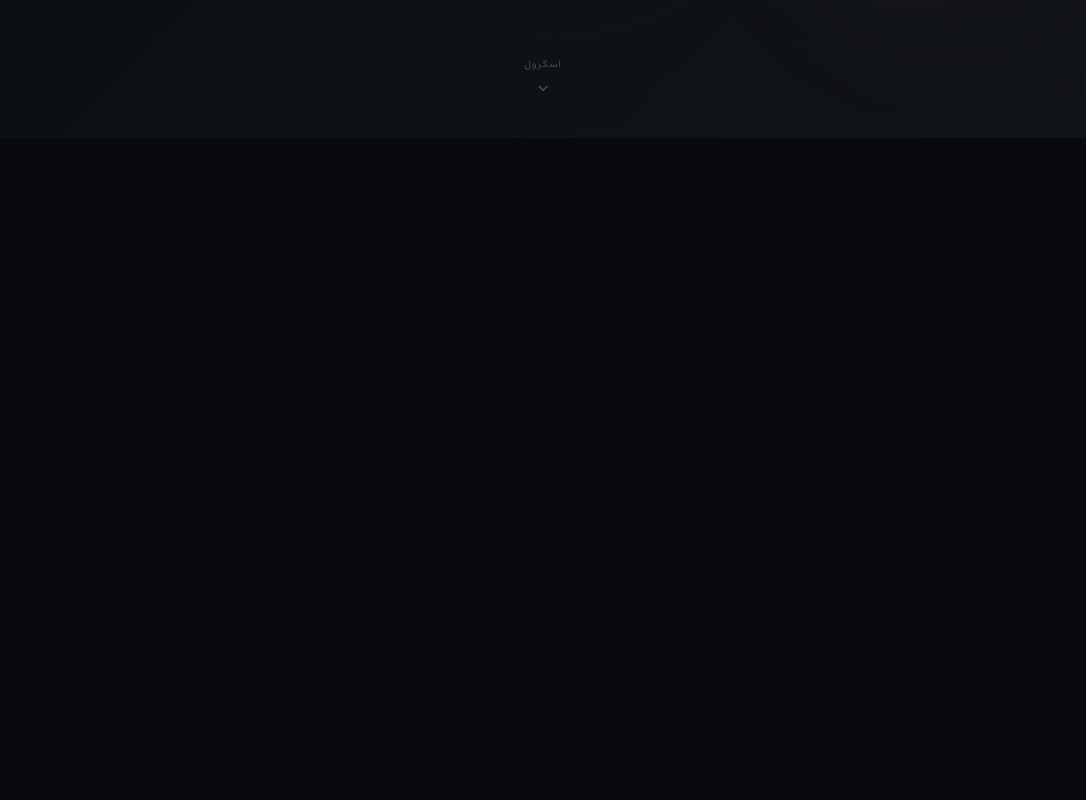
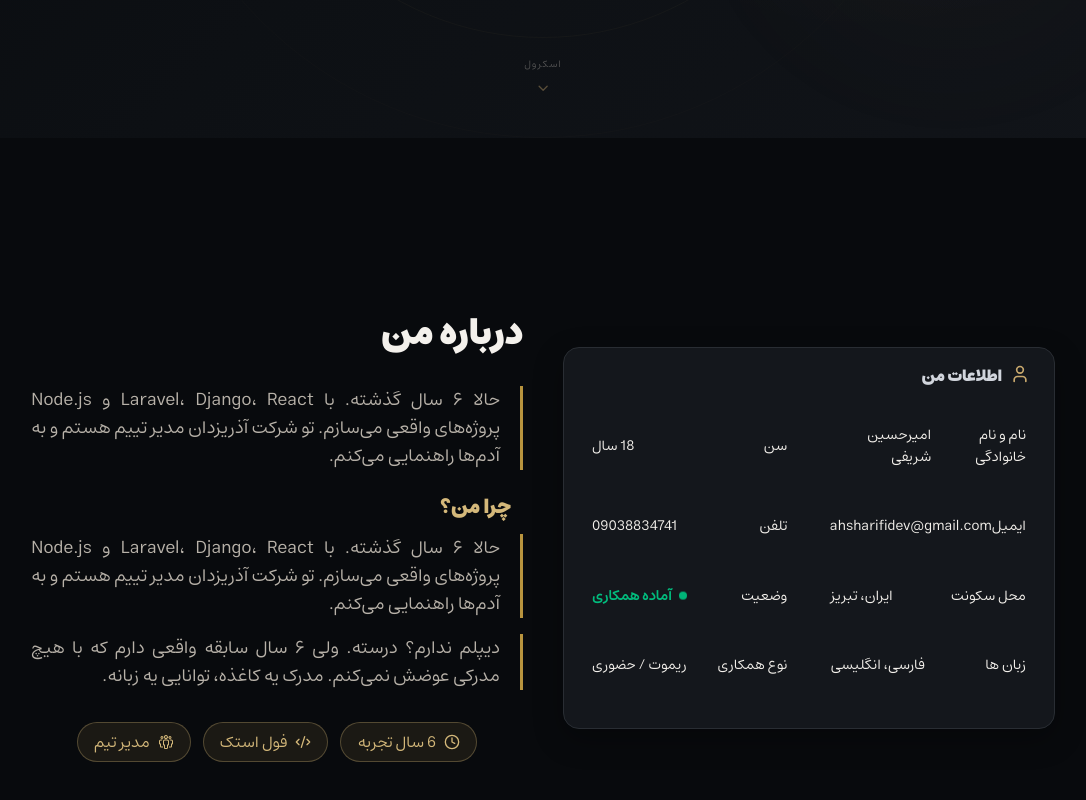
Before and after one commit to ahsharifi/ahsharifidev-site, a React (Vite) app: page / in a window 1280 px wide. Shown: the part 662-1462 px from the top of the page, without its empty margins (97-1183 px from the left). Before the commit the page ends 800 px from the top, so only its background shows below. Built offline with nearby package versions, Linux system fonts and the light colour scheme.

Commit message:
feature(about): finish front end

```diff
--- a/src/App.css
+++ b/src/App.css
@@ -110,6 +110,58 @@ header button:hover {
   aspect-ratio: 4/5;
 }
 
+/* ==================================================
+  About
+===================================================*/
+
+.about .right .card-body .box {
+  border-bottom: 1px solid var(--color-gray-800);
+}
+
+.about .right .card-body .box p {
+  font-size: 0.9rem;
+}
+
+.about .right .card-body .box p:first-child {
+  color: var(--color-gray-400);
+}
+
+.about .right .card-body .box p:last-child {
+  color: var(--color-gray-100);
+}
+
+.about .right .card-body .box.status p:last-child {
+  color: var(--color-emerald-500);
+  font-weight: bold;
+  position: relative;
+  padding-right: 15px;
+}
+
+.about .right .card-body .box.status p:last-child::before {
+  content: "";
+  width: 8px;
+  height: 8px;
+  background-color: var(--color-emerald-500);
+  position: absolute;
+  top: 50%;
+  right: 0;
+  transform: translateY(-55%);
+  border-radius: 50%;
+  animation: breath 2s ease infinite;
+}
+
+@keyframes breath {
+  0% {
+    opacity: 1;
+  }
+  50% {
+    opacity: 0.2;
+  }
+  100% {
+    opacity: 1;
+  }
+}
+
 @media only screen and (max-width: 1180px) {
   .container {
     width: 100%;
--- a/src/App.tsx
+++ b/src/App.tsx
@@ -1,4 +1,5 @@
 import "./App.css";
+import About from "./components/About";
 import Header from "./components/Header";
 import Hero from "./components/Hero";
 
@@ -7,6 +8,7 @@ function App() {
     <>
       <Header />
       <Hero />
+      <About />
     </>
   );
 }
--- /dev/null
+++ b/src/components/About.tsx
@@ -0,0 +1,89 @@
+import { Clock, Code2Icon, User } from "lucide-react";
+import { VscOrganization } from "react-icons/vsc";
+
+function About() {
+  return (
+    <section
+      id="about"
+      className="about min-h-screen flex flex-row items-center"
+    >
+      <div className="container h-full flex flex-row items-center justify-center gap-10">
+        <div className="right w-1/2">
+          <div className="card">
+            <div className="card-header flex flex-row items-center gap-2 py-3 px-6 text-gold-400 overflow-hidden">
+              <User size={20} />
+              <h3 className="mt-1 text-gray-300">اطلاعات من</h3>
+            </div>
+            <div className="card-body px-6 py-10 mt-1 pt-2 flex flex-row justify-between flex-wrap gap-y-6">
+              <div className="box flex flex-row items-center justify-between w-[46%] py-3 px-1">
+                <p>نام و نام خانوادگی</p>
+                <p>امیرحسین شریفی</p>
+              </div>
+              <div className="box flex flex-row items-center justify-between w-[46%] py-3 px-1">
+                <p>سن</p>
+                <p>18 سال</p>
+              </div>
+              <div className="box flex flex-row items-center justify-between w-[46%] py-3 px-1">
+                <p>ایمیل</p>
+                <p>ahsharifidev@gmail.com</p>
+              </div>
+              <div className="box flex flex-row items-center justify-between w-[46%] py-3 px-1">
+                <p>تلفن</p>
+                <p>09038834741</p>
+              </div>
+              <div className="box flex flex-row items-center justify-between w-[46%] py-3 px-1">
+                <p>محل سکونت</p>
+                <p>ایران، تبریز</p>
+              </div>
+              <div className="box status flex flex-row items-center justify-between w-[46%] py-3 px-1">
+                <p>وضعیت</p>
+                <p className="text-emerald-500">آماده همکاری</p>
+              </div>
+              <div className="box flex flex-row items-center justify-between w-[46%] py-3 px-1">
+                <p>زبان ها</p>
+                <p>فارسی، انگلیسی</p>
+              </div>
+              <div className="box flex flex-row items-center justify-between w-[46%] py-3 px-1">
+                <p>نوع همکاری</p>
+                <p>ریموت / حضوری</p>
+              </div>
+            </div>
+          </div>
+        </div>
+        <div className="left w-1/2">
+          <h2 className="text-4xl mb-8">درباره من</h2>
+          <p className="mb-6 pr-5 border-r-3 border-r-gold-500 text-lg text-justify">
+            حالا ۶ سال گذشته. با Laravel، Django، React و Node.js پروژه‌های
+            واقعی می‌سازم. تو شرکت آذریزدان مدیر تییم هستم و به آدم‌ها راهنمایی
+            می‌کنم.
+          </p>
+          <h3 className="mb-3 mr-3 text-xl text-gold-300">چرا من؟</h3>
+          <p className="mb-4 pr-5 border-r-3 border-r-gold-500 text-lg text-justify">
+            حالا ۶ سال گذشته. با Laravel، Django، React و Node.js پروژه‌های
+            واقعی می‌سازم. تو شرکت آذریزدان مدیر تییم هستم و به آدم‌ها راهنمایی
+            می‌کنم.
+          </p>
+          <p className="mb-8 pr-5 border-r-3 border-r-gold-500 text-lg text-justify">
+            دیپلم ندارم؟ درسته. ولی ۶ سال سابقه واقعی دارم که با هیچ مدرکی عوضش
+            نمی‌کنم. مدرک یه کاغذه، توانایی یه زبانه.
+          </p>
+          <div className="tags flex flex-row gap-3 w-full justify-center">
+            <span className="bg-gold-600/15 px-4 rounded-3xl text-gold-300 h-10 border border-gold-300/30 flex flex-row items-center gap-2">
+              <Clock size={16} />6 سال تجربه
+            </span>
+            <span className="bg-gold-600/15 px-4 rounded-3xl text-gold-300 h-10 border border-gold-300/30 flex flex-row items-center gap-2">
+              <Code2Icon size={16} />
+              فول استک
+            </span>
+            <span className="bg-gold-600/15 px-4 rounded-3xl text-gold-300 h-10 border border-gold-300/30 flex flex-row items-center gap-2">
+              <VscOrganization size={16} />
+              مدیر تیم
+            </span>
+          </div>
+        </div>
+      </div>
+    </section>
+  );
+}
+
+export default About;
--- a/src/components/Header.tsx
+++ b/src/components/Header.tsx
@@ -2,7 +2,7 @@ import logo from "../assets/images/ahsharifi-logo.png";
 
 function Header() {
   return (
-    <header className="bg-dark-700/20 flex flex-row items-center justify-between px-4 py-2 rounded-md border border-dark-700/50">
+    <header className="bg-dark-700/20 flex flex-row items-center justify-between px-4 py-2 rounded-md border border-dark-700/20">
       <a href="#home">
         <img src={logo} alt="امیرحسین شریفی" width={65} />
       </a>
```
